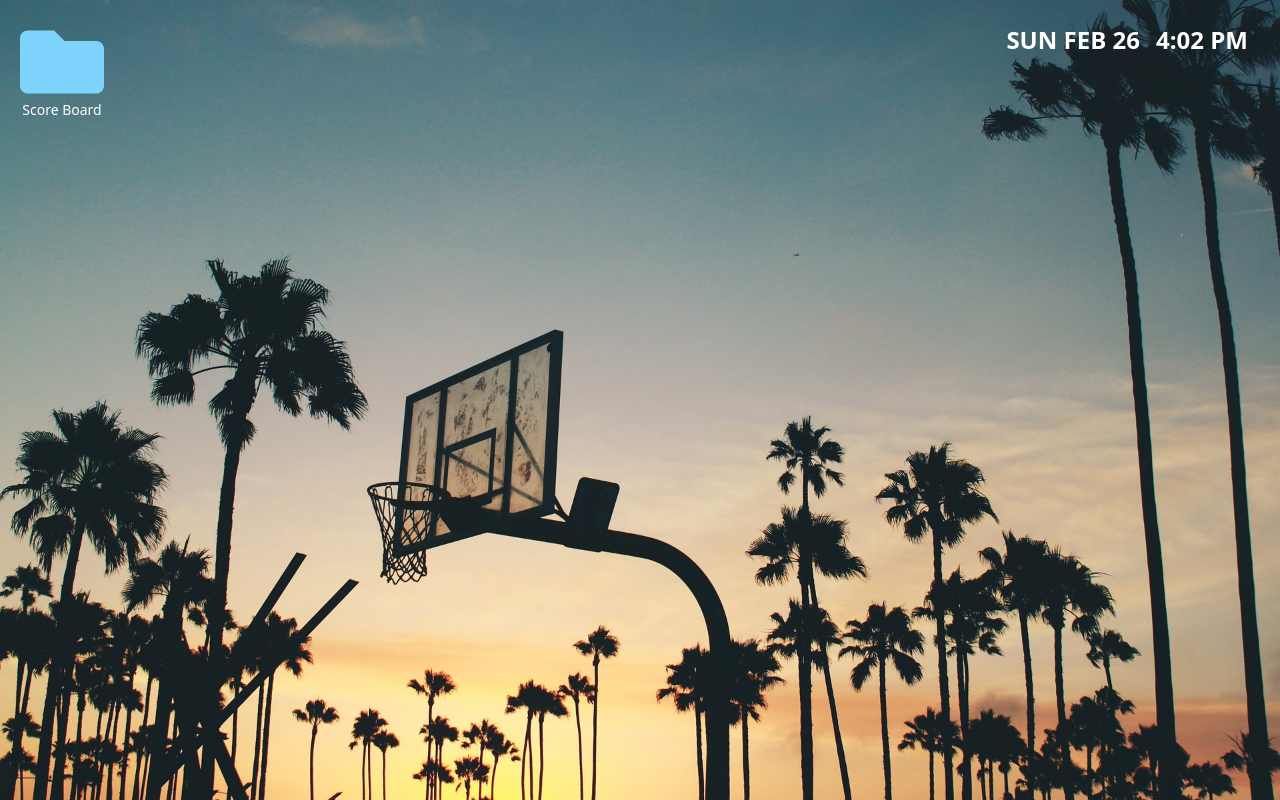
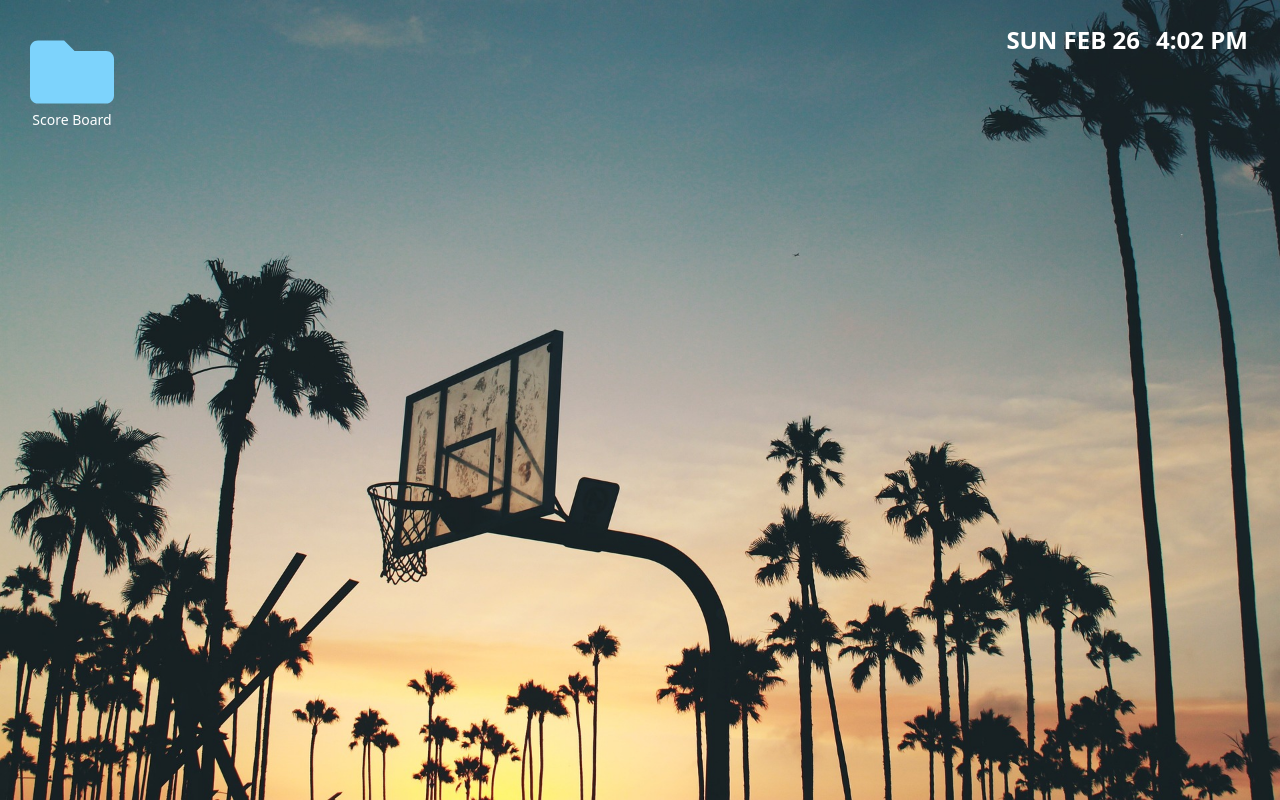
Before and after one commit to nijoow/nba, a Next.js app: page / in a window 1280 px wide. Built offline with nearby package versions, Linux system fonts and the light colour scheme; no server answers.

Commit message:
🔥 불필요한 코드 삭제

```diff
--- a/src/pages/index.tsx
+++ b/src/pages/index.tsx
@@ -1,27 +1,16 @@
 import Head from "next/head";
-import Image from "next/image";
-import { Inter } from "next/font/google";
 import useGetPlayer from "@/hooks/useGetPlayer";
-import useGetAllGames from "@/hooks/useGetAllGames";
-import { dateToISO } from "@/utils/getDate";
-import { FaFolder, FaCaretLeft, FaCaretRight } from "react-icons/fa";
-import { AiOutlineLoading3Quarters } from "react-icons/ai";
-import { useEffect, useState } from "react";
+import { FaFolder } from "react-icons/fa";
+import { useRef, useState } from "react";
 import ScoreApp from "@/components/ScoreApp";
 import Draggable from "react-draggable";
-const inter = Inter({ subsets: ["latin"] });
 import CurrentDate from "@/components/CurrentDate";
 
 export default function Home() {
-  const { playerList } = useGetPlayer();
-
   const [openScore, setOpenScore] = useState(false);
-
   const [position, setPosition] = useState({ x: 0, y: 0 });
-  const trackPos = (data: { x: number; y: number }) => {
-    console.log(data);
+  const trackPos = (data: any) => {
     setPosition((state) => ({ x: data.x, y: data.y }));
-    if (data.x < 0) setPosition((state) => ({ x: 100, y: data.y }));
   };
   const [opacity, setOpacity] = useState(false);
 
@@ -43,7 +32,9 @@ export default function Home() {
       <div className="w-full h-screen overflow-hidden bg-[center_bottom] bg-cover bg-image">
         <CurrentDate />
         <Draggable
-          defaultPosition={{ x: 20, y: 20 }}
+          bounds="parent"
+          positionOffset={{ x: 30, y: 30 }}
+          position={position}
           onDrag={(e, data) => trackPos(data)}
           onStart={handleStart}
           onStop={handleEnd}
```
